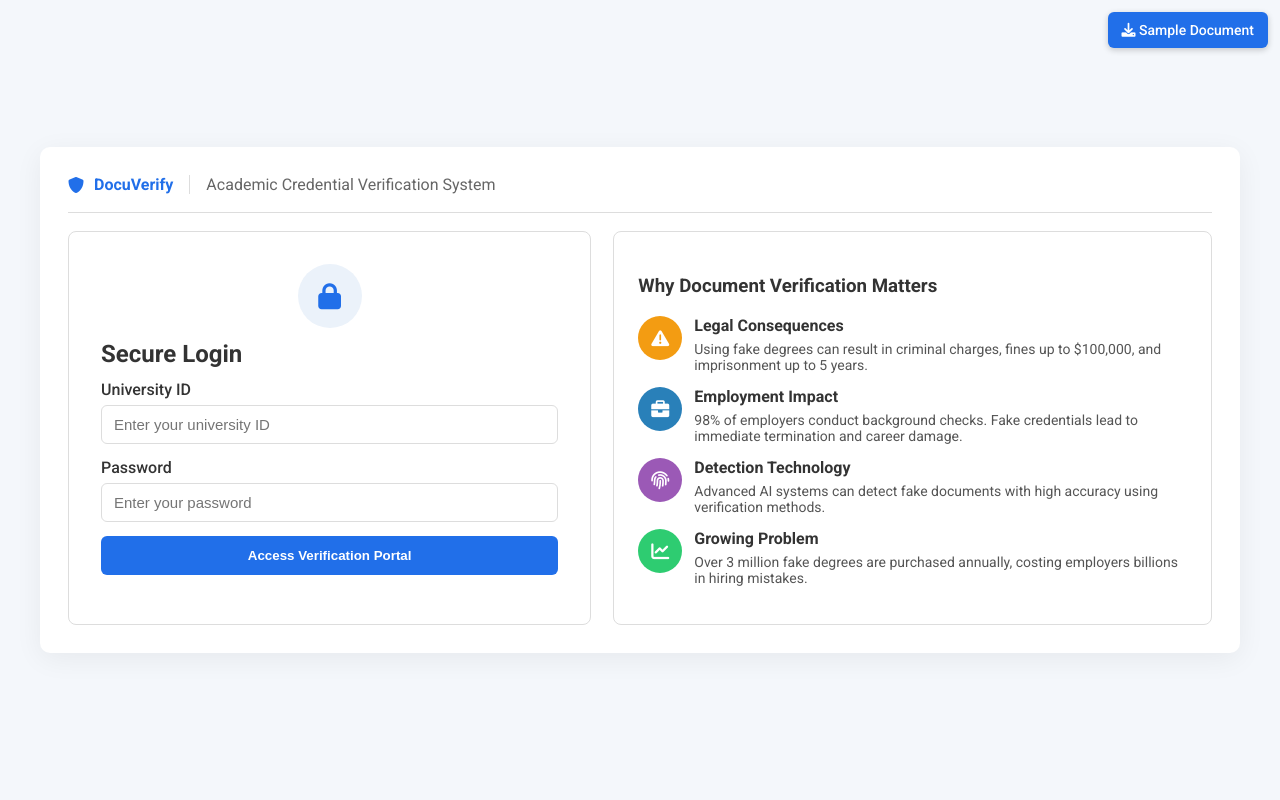
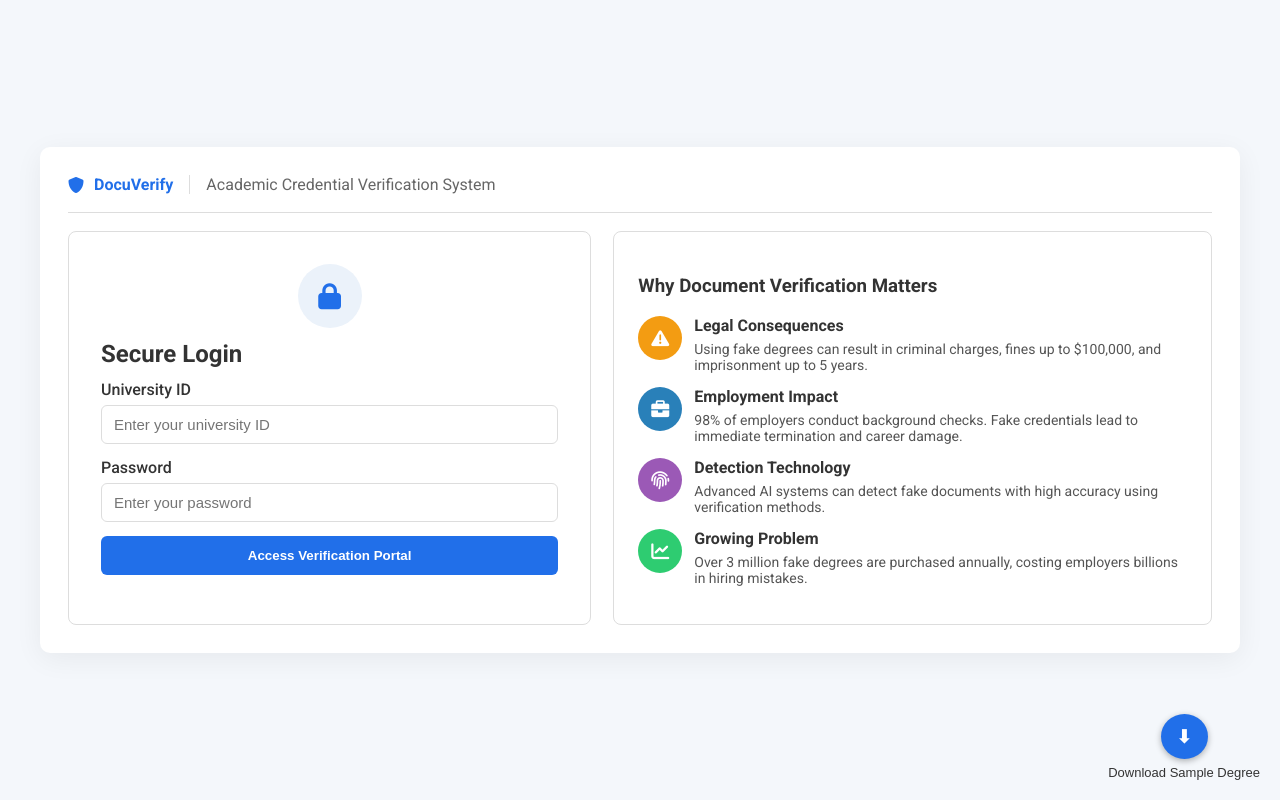
Before and after one commit to vrushalily/SIH_SAMPLE_UI, a plain HTML site: page index.html in a window 1280 px wide. Drawn offline with Linux system fonts and the light colour scheme.

Commit message:
Update index.html

```diff
--- a/index.html
+++ b/index.html
@@ -118,14 +118,21 @@
 </style>
 </head>
 <body>
-<!-- ===== Download Sample Document Button ===== -->
-<a href="C:/Users/vrushali nalawade/Downloads/sample.jpg" download="C:/Users/vrushali nalawade/Downloads/sample.jpg"
-   style="position:fixed; top:12px; right:12px; background:#216fe9;
-          color:#fff; padding:10px 14px; border-radius:6px;
-          font-size:14px; text-decoration:none; box-shadow:0 2px 6px rgba(0,0,0,0.2);
-          font-weight:500; z-index:1000;">
-  <i class="fas fa-download"></i> Sample Document
-</a>
+<!-- ===== Floating Download Button with Explanation ===== -->
+<div style="position:fixed; bottom:20px; right:20px; z-index:9999; text-align:center;">
+  <a href="C:\Users\vrushali nalawade\Downloads\sample.jpg" download="C:\Users\vrushali nalawade\Downloads\sample.jpg"
+     style="display:inline-block; background:#216fe9; color:#fff;
+            padding:12px 16px; border-radius:50%;
+            font-size:18px; text-decoration:none;
+            box-shadow:0 2px 6px rgba(0,0,0,0.3);
+            font-weight:bold;">
+    ⬇
+  </a>
+  <div style="margin-top:6px; font-size:13px; color:#333; font-family:sans-serif;">
+    Download Sample Degree
+  </div>
+</div>
+
 
 <!-- ===== LOGIN SECTION ===== -->
 <section id="login-section">
```
